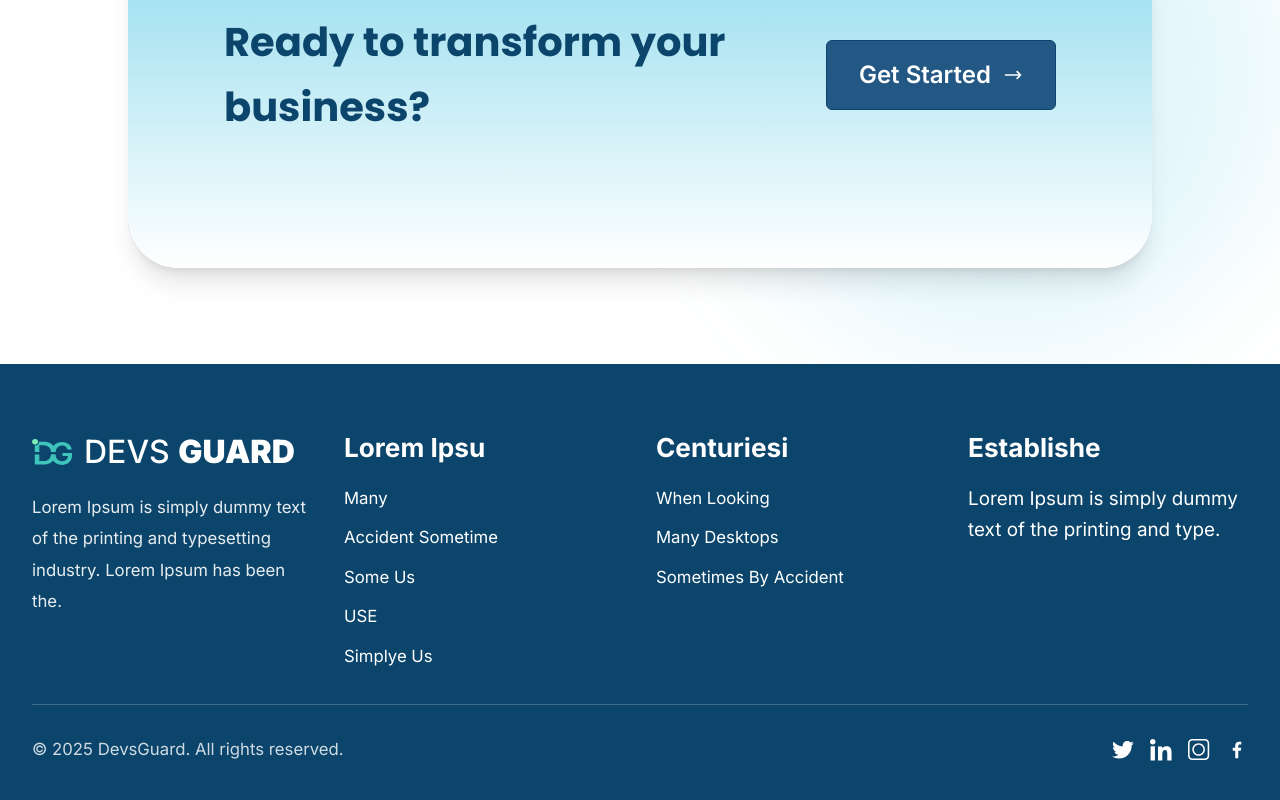
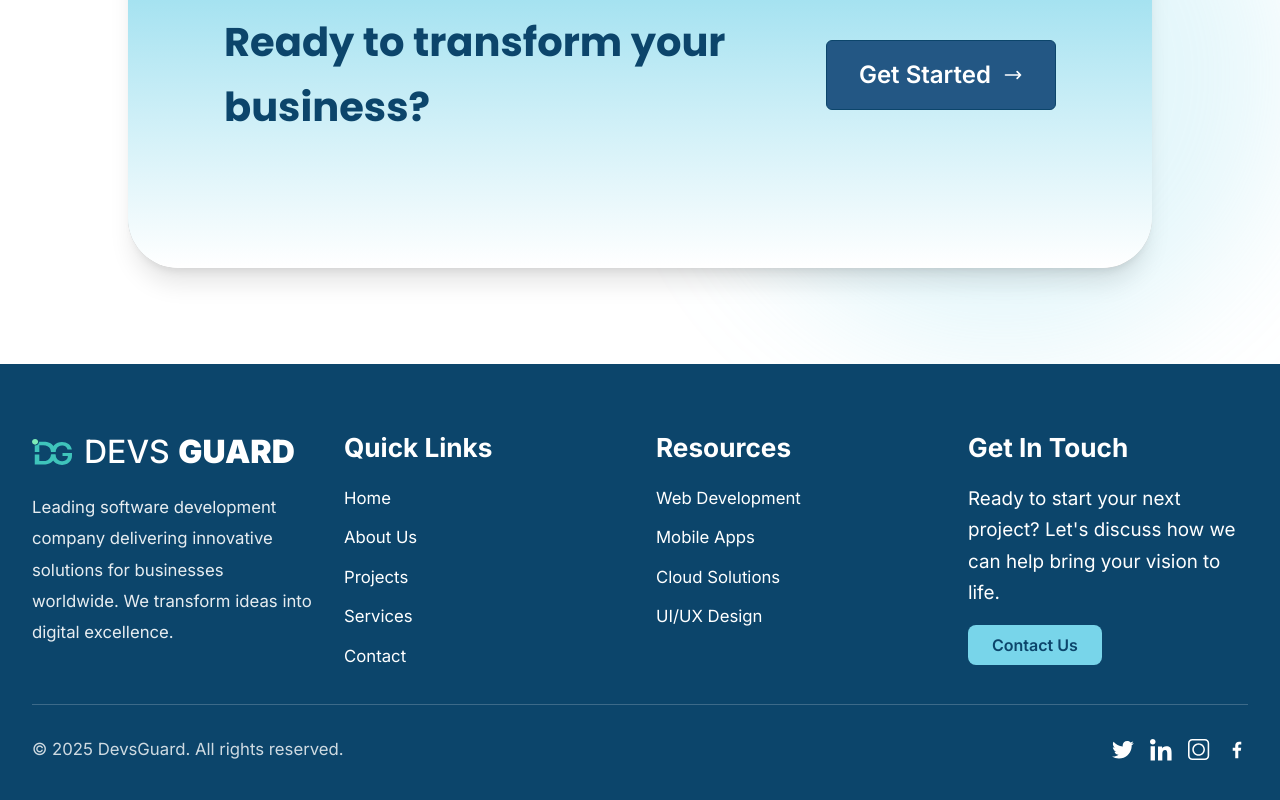
Before and after one commit to Ghazanfarijaz/DevsGuard, a Next.js app: page / in a window 1280 px wide. Shown: the part 6871-7671 px from the top of the page. Built offline with nearby package versions, Linux system fonts and the light colour scheme.

Commit message:
new updated

```diff
--- a/src/components/layout/Footer.js
+++ b/src/components/layout/Footer.js
@@ -4,22 +4,23 @@ import Image from "next/image";
 export default function Footer() {
   const footerLinks = {
     column1: [
-      { name: "Many", href: "#" },
-      { name: "Accident Sometime", href: "#" },
-      { name: "Some Us", href: "#" },
-      { name: "USE", href: "#" },
-      { name: "Simplye Us", href: "#" },
+      { name: "Home", href: "/" },
+      { name: "About Us", href: "/about" },
+      { name: "Projects", href: "/projects" },
+      { name: "Services", href: "/#services" },
+      { name: "Contact", href: "/contact" },
     ],
     column2: [
-      { name: "When Looking", href: "#" },
-      { name: "Many Desktops", href: "#" },
-      { name: "Sometimes By Accident", href: "#" },
+      { name: "Web Development", href: "/#services" },
+      { name: "Mobile Apps", href: "/#services" },
+      { name: "Cloud Solutions", href: "/#services" },
+      { name: "UI/UX Design", href: "/#services" },
     ],
     column3: [
-      {
-        name: "Lorem Ipsum is simply dummy text of the printing and type.",
-        href: "#",
-      },
+      { name: "Our Team", href: "/about" },
+      { name: "Why Choose Us", href: "/#why-choose-us" },
+      { name: "Testimonials", href: "/#testimonials" },
+      { name: "Blog", href: "/blog" },
     ],
   };
 
@@ -43,15 +44,15 @@ export default function Footer() {
               </span>
             </div>
             <p className="text-[16.744px] leading-[31.395px] text-white/90">
-              Lorem Ipsum is simply dummy text of the printing and typesetting
-              industry. Lorem Ipsum has been the.
+              Leading software development company delivering innovative solutions
+              for businesses worldwide. We transform ideas into digital excellence.
             </p>
           </div>
 
           {/* Column 2 */}
           <div>
             <h3 className="text-[26.163px] font-bold mb-4 text-center lg:text-left">
-              Lorem Ipsu
+              Quick Links
             </h3>
             <ul className="space-y-2 text-[16.744px] leading-[31.395px]">
               {footerLinks.column1.map((link, index) => (
@@ -70,7 +71,7 @@ export default function Footer() {
           {/* Column 3 */}
           <div>
             <h3 className="text-[26.163px] font-bold mb-4 text-center lg:text-left">
-              Centuriesi
+              Resources
             </h3>
             <ul className="space-y-2 text-[16.744px] leading-[31.395px]">
               {footerLinks.column2.map((link, index) => (
@@ -88,10 +89,17 @@ export default function Footer() {
 
           {/* Column 4 */}
           <div>
-            <h3 className="text-[26.163px] font-bold mb-4">Establishe</h3>
-            <p className="text-[18.837px] leading-[31.395px]">
-              Lorem Ipsum is simply dummy text of the printing and type.
+            <h3 className="text-[26.163px] font-bold mb-4">Get In Touch</h3>
+            <p className="text-[18.837px] leading-[31.395px] mb-4">
+              Ready to start your next project? Let's discuss how we can help
+              bring your vision to life.
             </p>
+            <Link
+              href="/contact"
+              className="inline-block bg-[#78d5ea] text-[#0c456b] px-6 py-2 rounded-lg font-semibold hover:bg-[#51aec5] transition-colors"
+            >
+              Contact Us
+            </Link>
           </div>
         </div>
 
@@ -104,6 +112,13 @@ export default function Footer() {
             © {new Date().getFullYear()} DevsGuard. All rights reserved.
           </p>
           <div className="flex items-center space-x-4">
+            <a
+              href="https://twitter.com/devsguard"
+              target="_blank"
+              rel="noopener noreferrer"
+              className="hover:opacity-80 transition-opacity"
+              aria-label="Follow us on Twitter"
+            >
               <div className="relative w-[22px] h-[22px]">
                 <Image
                   src="/svgs/twitter.svg"
@@ -112,6 +127,14 @@ export default function Footer() {
                   className="object-contain"
                 />
               </div>
+            </a>
+            <a
+              href="https://linkedin.com/company/devsguard"
+              target="_blank"
+              rel="noopener noreferrer"
+              className="hover:opacity-80 transition-opacity"
+              aria-label="Follow us on LinkedIn"
+            >
               <div className="relative w-[22px] h-[22px]">
                 <Image
                   src="/svgs/linkedin.svg"
@@ -120,6 +143,14 @@ export default function Footer() {
                   className="object-contain"
                 />
               </div>
+            </a>
+            <a
+              href="https://instagram.com/devsguard"
+              target="_blank"
+              rel="noopener noreferrer"
+              className="hover:opacity-80 transition-opacity"
+              aria-label="Follow us on Instagram"
+            >
               <div className="relative w-[22px] h-[22px]">
                 <Image
                   src="/svgs/instagram.svg"
@@ -128,6 +159,14 @@ export default function Footer() {
                   className="object-contain"
                 />
               </div>
+            </a>
+            <a
+              href="https://facebook.com/devsguard"
+              target="_blank"
+              rel="noopener noreferrer"
+              className="hover:opacity-80 transition-opacity"
+              aria-label="Follow us on Facebook"
+            >
               <div className="relative w-[22px] h-[22px]">
                 <Image
                   src="/svgs/facebook.svg"
@@ -136,6 +175,7 @@ export default function Footer() {
                   className="object-contain"
                 />
               </div>
+            </a>
           </div>
         </div>
       </div>
```
Lines whose indentation alone changed are shown as unchanged.
